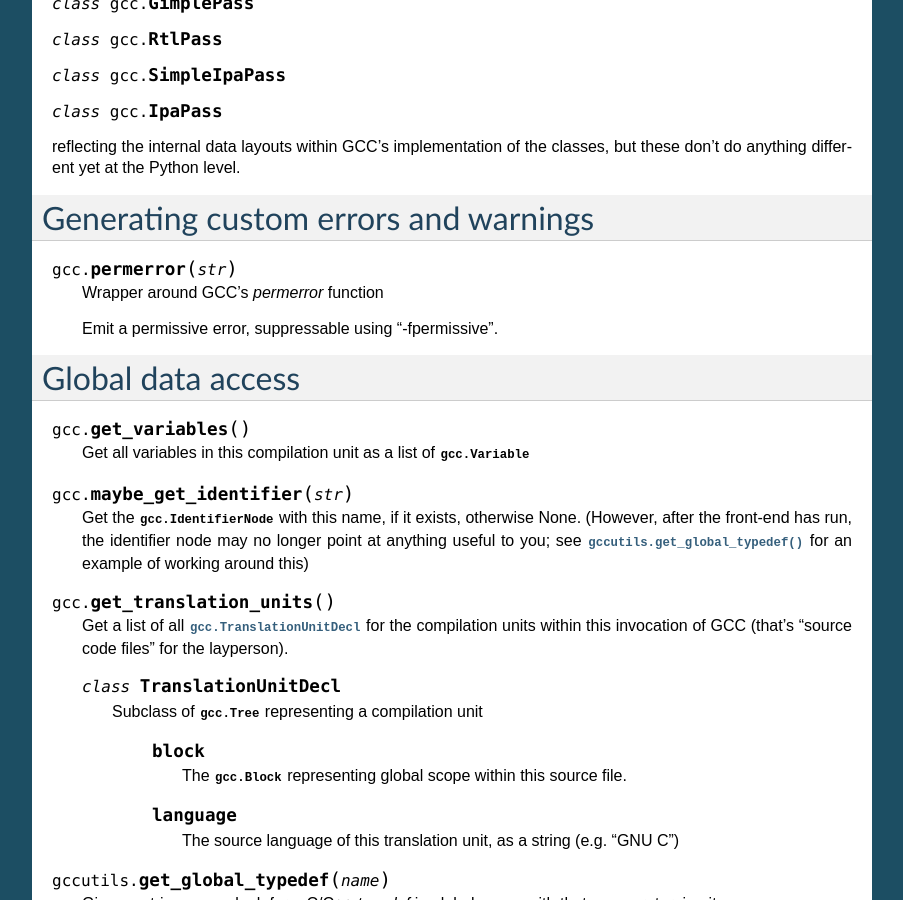
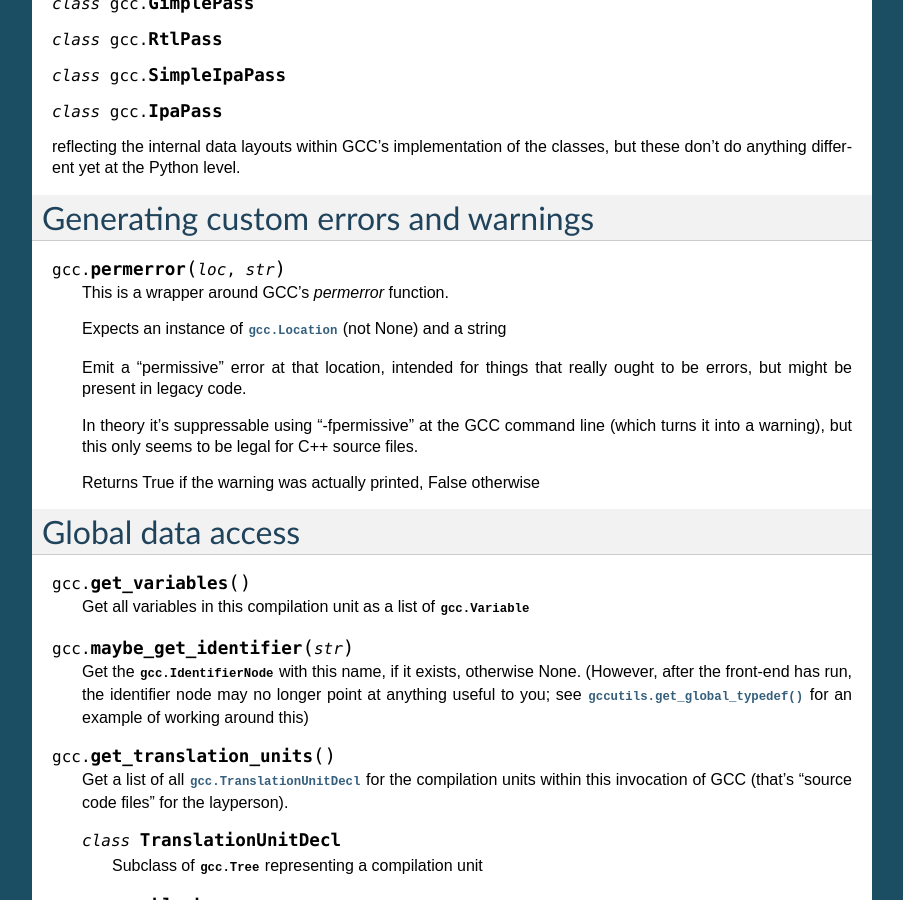
Before and after one commit to davidmalcolm/gcc-python-plugin, a Sphinx documentation site: the page built from docs/basics.rst, in a window 1280 px wide and 900 px high, scrolled down 3533 px. Shown: the whole window, without its empty margins (198-1101 px from the left). Built offline with Sphinx 7.4.7, drawn with Linux system fonts in a browser that asks for light colours; some of the changed text lies outside the part shown.

Commit message:
Minor docs fixes

```diff
--- a/docs/basics.rst
+++ b/docs/basics.rst
@@ -240,11 +240,20 @@ classes, but these don't do anything different yet at the Python level.
 Generating custom errors and warnings
 =====================================
 
-.. py:function:: gcc.permerror(str)
+.. py:function:: gcc.permerror(loc, str)
 
-   Wrapper around GCC's `permerror` function
+   This is a wrapper around GCC's `permerror` function.
 
-   Emit a permissive error, suppressable using "-fpermissive".
+   Expects an instance of :py:class:`gcc.Location` (not None) and a string
+
+   Emit a "permissive" error at that location, intended for things that really
+   ought to be errors, but might be present in legacy code.
+
+   In theory it's suppressable using "-fpermissive" at the GCC command line
+   (which turns it into a warning), but this only seems to be legal for C++
+   source files.
+
+   Returns True if the warning was actually printed, False otherwise
 
 Global data access
 ==================
```
Also changed, not shown: other parts of docs/basics.rst (+1 -1 lines).
